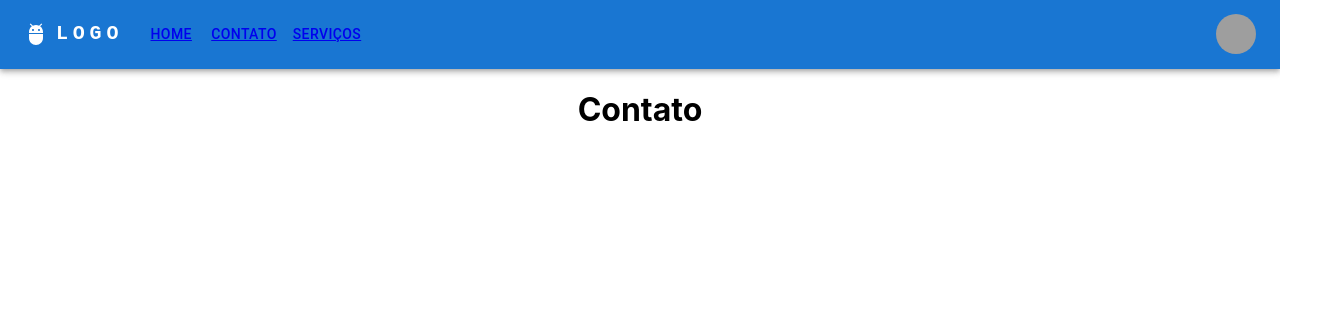
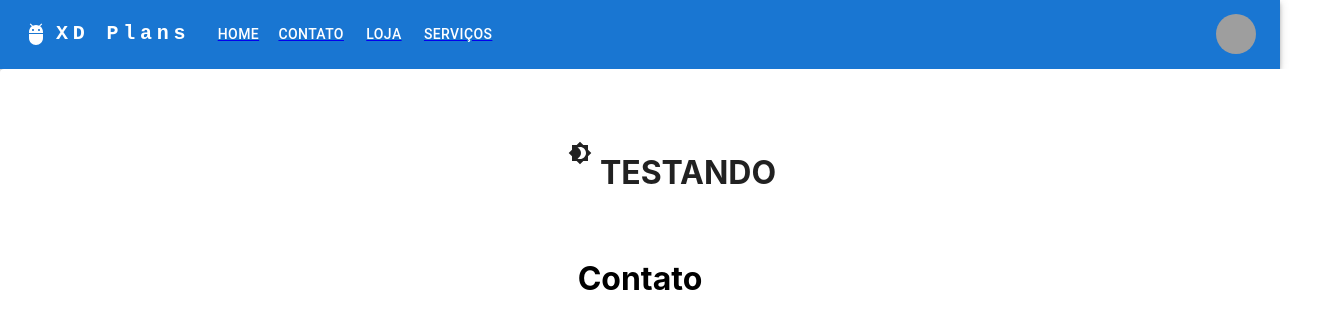
Before and after one commit to xdplansprojetos/SiteReactJS, a React (Create React App) app: page /contato in a window 1280 px wide. Shown: the top 328 px of the page, 1328 px wide, since content can reach past the window. Built offline with nearby package versions, Linux system fonts and the light colour scheme; grey boxes are pictures that could not be loaded.

Commit message:
CommerceJs Lista de Produtos

```diff
--- a/package.json
+++ b/package.json
@@ -3,6 +3,7 @@
   "version": "0.1.0",
   "private": true,
   "dependencies": {
+    "@chec/commerce.js": "^2.8.0",
     "@emotion/react": "^11.10.0",
     "@emotion/styled": "^11.10.0",
     "@fontsource/roboto": "^4.5.8",
@@ -11,12 +12,15 @@
     "@testing-library/jest-dom": "^5.16.5",
     "@testing-library/react": "^13.3.0",
     "@testing-library/user-event": "^13.5.0",
+    "dotenv": "^16.0.1",
     "history": "^5.3.0",
+    "prop-types": "^15.8.1",
     "react": "^18.2.0",
     "react-dom": "^18.2.0",
     "react-router-dom": "^5.3.3",
     "react-scripts": "^5.0.1",
     "react-slideshow-image": "^4.0.4",
+    "string-strip-html": "^8.3.0",
     "web-vitals": "^2.1.4"
   },
   "scripts": {
--- a/src/App.js
+++ b/src/App.js
@@ -8,14 +8,25 @@ import Home from './Pages/Home/home';
 import Contact from './Pages/Contact/contact';
 import Servicos from './Pages/Services/services';
 import AppBarMenu from './Components/AppBar/appbar'
+import ListaProdutos from './Pages/Loja/ListaProdutos/listaprodutos';
+import React, { useEffect, useState } from 'react';
+
+
+
+
 
 function App() {
+
+
 
   return (
     <Router>
       <div className="App">
         <AppBarMenu />
         <Switch>
+          <Route path="/produtos">
+          <ListaProdutos />
+          </Route>
           <Route path="/contato">
           <Contact />
           </Route>
--- a/src/Components/AppBar/appbar.js
+++ b/src/Components/AppBar/appbar.js
@@ -15,7 +15,7 @@ import AdbIcon from '@mui/icons-material/Adb';
 
 import { Link } from 'react-router-dom';
 
-const ResponsiveAppBar = () => {
+function ResponsiveAppBar () {
 
   const pages = [{
     name: 'Home',
@@ -23,6 +23,9 @@ const ResponsiveAppBar = () => {
   }, {
     name: 'Contato',
     pathname: `\contato`
+  }, {
+    name: 'Loja',
+    pathname: `\produtos`
   }, {
     name: 'Serviços',
     pathname: '\servicos'
@@ -86,7 +89,7 @@ const ResponsiveAppBar = () => {
               textDecoration: 'none',
             }}
           >
-            LOGO
+            XD Plans
           </Typography>
 
           <Box sx={{ flexGrow: 1, display: { xs: 'flex', md: 'none' } }}>
@@ -150,13 +153,15 @@ const ResponsiveAppBar = () => {
           </Typography>
           <Box sx={{ flexGrow: 1, display: { xs: 'none', md: 'flex' } }}>
             {pages.map((page) => (
+              <Link to={`/${page.pathname}`}>
                 <Button
                   key={page}
                   onClick={handleCloseNavMenu}
                   sx={{ my: 2, color: 'white', display: 'block' }}
                 >
-                <Link to={`/${page.pathname}`}>{page.name}</Link>
+                  {page.name}
                 </Button>
+              </Link>
             ))}
           </Box>
 
@@ -183,13 +188,17 @@ const ResponsiveAppBar = () => {
               onClose={handleCloseUserMenu}
             >
               {settings.map((setting) => (
+                <Link to={`/${setting.pathname}`}>
                 <MenuItem key={setting} onClick={handleCloseUserMenu}>
+
                     <Typography textAlign="center">
-                    <Link to={`/${setting.pathname}`}>
+
                       {setting.name}
+
+                    </Typography>
+
+                </MenuItem>
                 </Link>
-                  </Typography>
-                </MenuItem>
               ))}
             </Menu>
           </Box>
@@ -198,4 +207,5 @@ const ResponsiveAppBar = () => {
     </AppBar>
   );
 };
-export default ResponsiveAppBar;
+
+export default ResponsiveAppBar
--- /dev/null
+++ b/src/Components/ModoEscuro/darkmode.js
@@ -0,0 +1,69 @@
+import * as React from 'react';
+import IconButton from '@mui/material/IconButton';
+import Box from '@mui/material/Box';
+import { useTheme, ThemeProvider, createTheme } from '@mui/material/styles';
+import Brightness4Icon from '@mui/icons-material/Brightness4';
+import Brightness7Icon from '@mui/icons-material/Brightness7';
+
+const ColorModeContext = React.createContext({ toggleColorMode: () => {} });
+
+function MyApp() {
+  const theme = useTheme();
+  const colorMode = React.useContext(ColorModeContext);
+  return (
+    <>
+    <Box
+      sx={{
+        display: 'flex',
+        width: '100%',
+        alignItems: 'center',
+        justifyContent: 'center',
+        bgcolor: 'background.default',
+        color: 'text.primary',
+        borderRadius: 1,
+        p: 3,
+      }}
+    >
+
+      <IconButton sx={{ ml: 1 }} onClick={colorMode.toggleColorMode} color="inherit">
+        {theme.palette.mode === 'dark' ? <Brightness7Icon /> : <Brightness4Icon />}
+      </IconButton>
+
+      <h1>
+        <br />TESTANDO
+    </h1>
+    </Box>
+
+    </>
+  );
+}
+
+export default function ToggleColorMode() {
+  const [mode, setMode] = React.useState('light');
+  const colorMode = React.useMemo(
+    () => ({
+      toggleColorMode: () => {
+        setMode((prevMode) => (prevMode === 'light' ? 'dark' : 'light'));
+      },
+    }),
+    [],
+  );
+
+  const theme = React.useMemo(
+    () =>
+      createTheme({
+        palette: {
+          mode,
+        },
+      }),
+    [mode],
+  );
+
+  return (
+    <ColorModeContext.Provider value={colorMode}>
+      <ThemeProvider theme={theme}>
+        <MyApp />
+      </ThemeProvider>
+    </ColorModeContext.Provider>
+  );
+}
--- /dev/null
+++ b/src/Lib/commerce.js
@@ -0,0 +1,26 @@
+// src/lib/commerce.js
+
+import Commerce from '@chec/commerce.js';
+
+//const checAPIKey = process.env.REACT_APP_CHEC_PUBLIC_KEY;
+const checAPIKey = 'pk_45772b7f168e8dec2d817d8a71b9e3729eb64c1b53e59'
+const devEnvironment = process.env.NODE_ENV === 'development';
+
+const commerceConfig = {
+  axiosConfig: {
+    headers: {
+      'X-Chec-Agent': 'commerce.js/v2',
+      'Chec-Version': '2021-09-29',
+    },
+  },
+};
+
+if (devEnvironment && !checAPIKey) {
+  throw Error('Your public API key must be provided as an environment variable named NEXT_PUBLIC_CHEC_PUBLIC_KEY. Obtain your Chec public key by logging into your Chec account and navigate to Setup > Developer, or can be obtained with the Chec CLI via with the command chec whoami');
+}
+
+export default new Commerce(
+  checAPIKey,
+  devEnvironment,
+  commerceConfig,
+);
--- a/src/Pages/Contact/contact.js
+++ b/src/Pages/Contact/contact.js
@@ -1,10 +1,10 @@
 import React from 'react'
-
+import DarkMode from '../../Components/ModoEscuro/darkmode'
 
 export default function Contact() {
 
     return <>
-
+        <DarkMode />
         <h1>Contato</h1>
     </>
 }
--- /dev/null
+++ b/src/Pages/Loja/ListaProdutos/listaprodutos.js
@@ -0,0 +1,66 @@
+import React, { useEffect, useState } from 'react'
+import commerce from '../../../Lib/commerce'
+import ProdutoUnico from '../ProdutoUnico/produtounico'
+import PropTypes from 'prop-types';
+import Box from '@mui/material/Box';
+//import Paper from '@mui/material/Paper';
+import Grid from '@mui/material/Grid';
+
+// https://mui.com/pt/
+
+
+export default function ListaProdutos({ products }) {
+
+
+    const [produtos, setProdutos] = useState([])
+
+    useEffect(() => {
+        commerce.products.list()
+            .then((product) => {
+                setProdutos(product.data)
+                console.log("PRODUTOS: ", product.data)
+            })
+            .catch((error) => console.log("ERROR AQUI", error))
+    }, [1000])
+
+
+    return <>
+
+        <h1>Produtos</h1>
+        <div>
+            <Box sx={{ flexGrow: 1 }}>
+                <Grid container spacing={{ xs: 2, md: 3 }} columns={{ xs: 4, sm: 8, md: 12 }}>
+
+                    {produtos.map((produto) => (
+
+                        <Grid item xs={2} sm={4} md={4} key={produto}>
+
+                                <ProdutoUnico
+                                    key={produto.id}
+                                    product={produto}
+                                />
+
+                        </Grid>
+
+
+                    ))}
+
+                </Grid>
+            </Box>
+
+
+            {/* {produtos.map((produto) => (
+            <ul key={produto.id}>
+            <li>Produto: {produto.name}</li>
+            <li>Descrição: {produto.description}</li>
+            <li>Codigo: {produto.sku}</li>
+            </ul>
+        ))}  */}
+        </div>
+    </>
+}
+
+
+// ListaProdutos.propTypes = {
+//     produtos: PropTypes.array,
+// };
--- /dev/null
+++ b/src/Pages/Loja/ProdutoUnico/produtounico.js
@@ -0,0 +1,66 @@
+import React from "react";
+//import stripHtml from 'string-strip-html';
+import PropTypes from 'prop-types';
+import Card from '@mui/material/Card';
+import CardContent from '@mui/material/CardContent';
+import CardMedia from '@mui/material/CardMedia';
+import Typography from '@mui/material/Typography';
+import { CardActionArea } from '@mui/material';
+
+const ProductItem = ({ product }) => {
+
+  //const { result } = stripHtml(product.description);
+
+  return (
+
+    <>
+
+<Card sx={{ maxWidth: 600 }}>
+      <CardActionArea>
+        <CardMedia
+          component="img"
+          height="140"
+          image={product.image?.url}
+          alt={product.name}
+        />
+        <CardContent>
+          <Typography gutterBottom variant="h5" component="div">
+          {product.name}
+          </Typography>
+          <Typography gutterBottom variant="h5" component="div">
+          {product.price.formatted_with_symbol}
+          </Typography>
+          {/* <Typography variant="body2" color="text.secondary">
+            Lizards are a widespread group of squamate reptiles, with over 6,000
+            species, ranging across all continents except Antarctica
+          </Typography> */}
+        </CardContent>
+      </CardActionArea>
+    </Card>
+
+    {/* <div className="product__card">
+      <img className="product__image" src={product.image?.url} alt={product.name} />
+      <div className="product__info">
+        <h4 className="product__name">{product.name}</h4>
+        <p className="product__description">
+           product description stripped of html tags
+           {result}
+        </p>
+        <div className="product__details">
+          <p className="product__price">
+            {product.price.formatted_with_symbol}
+          </p>
+        </div>
+      </div>
+        </div>
+        */}
+    </>
+
+  );
+};
+
+ProductItem.propTypes = {
+  product: PropTypes.object,
+};
+
+export default ProductItem;
```
Also changed, not shown: 2 other files (tests, documents, lock files or other folders). Lines whose indentation alone changed are shown as unchanged.
